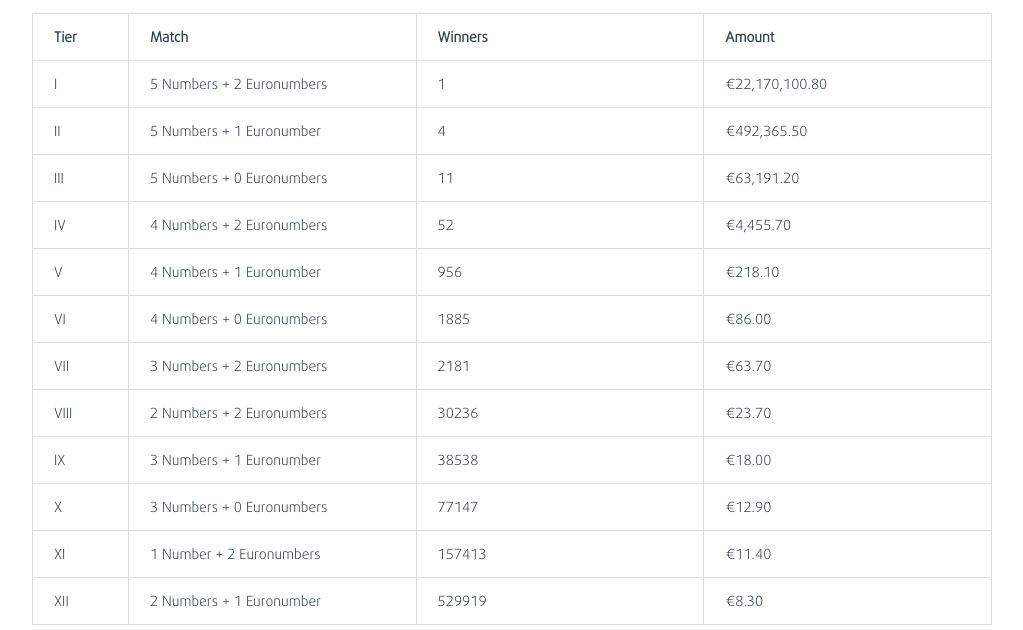
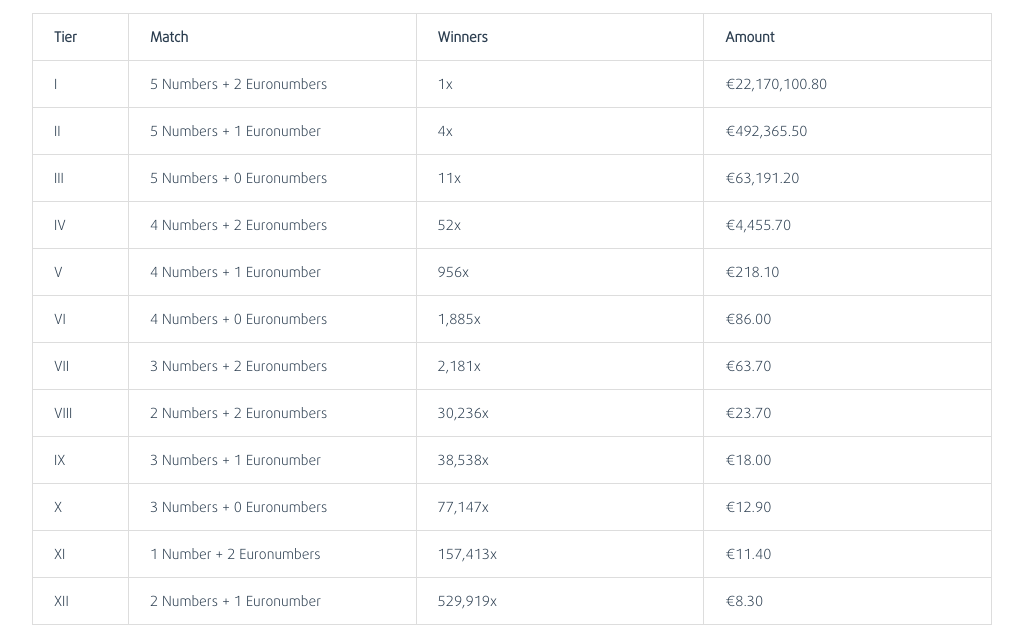
Before and after one commit to aercolino/lottoland-job-challenge, a Vue app: page / in a window 1280 px wide. Shown: the part 219-849 px from the top of the page, without its empty margins (128-1151 px from the left). Built offline with nearby package versions, Linux system fonts and the light colour scheme.

Commit message:
Translate winners

```diff
--- a/src/components/AeOdds.vue
+++ b/src/components/AeOdds.vue
@@ -23,7 +23,7 @@
           {{ combinations[rank.position] }}
         </td>
         <td>
-          {{ rank.winners }}
+          {{ winners(rank) }}
         </td>
         <td>
           {{ prize(rank) }}
@@ -78,10 +78,13 @@ export default {
     },
   },
   methods: {
-    prize(rank) {
+    winners({winners}) {
+      return this.$t('WinnersCount', {count: this.$n(winners)});
+    },
+    prize({prize}) {
       const currency = this.$t('currency');
       const rate = this.$oneEuroTo[currency] || 0;
-      return this.$n(rank.prize / 100 * rate, 'currency');
+      return this.$n(prize / 100 * rate, 'currency');
     }
   }
 };
--- a/src/locales/de.json
+++ b/src/locales/de.json
@@ -5,5 +5,6 @@
   "Winners": "Gewinner",
   "Amount": "Quoten",
   "Numbers": "{n} Zahlen | 1 Zahl | {n} Zahlen",
-  "Euronumbers": "{n} Eurozahlen | 1 Eurozahl | {n} Eurozahlen"
+  "Euronumbers": "{n} Eurozahlen | 1 Eurozahl | {n} Eurozahlen",
+  "WinnersCount": "{count}x"
 }
--- a/src/locales/en.json
+++ b/src/locales/en.json
@@ -5,5 +5,6 @@
   "Winners": "Winners",
   "Amount": "Amount",
   "Numbers": "{n} Numbers | 1 Number | {n} Numbers",
-  "Euronumbers": "{n} Euronumbers | 1 Euronumber | {n} Euronumbers"
+  "Euronumbers": "{n} Euronumbers | 1 Euronumber | {n} Euronumbers",
+  "WinnersCount": "{count}x"
 }
--- a/src/locales/sv-SE.json
+++ b/src/locales/sv-SE.json
@@ -4,5 +4,6 @@
   "Match": "Antal rätt",
   "Winners": "Vinnare",
   "Amount": "Utdelning",
-  "Numbers": "rätt"
+  "Numbers": "rätt",
+  "WinnersCount": "{count} st"
 }
```
